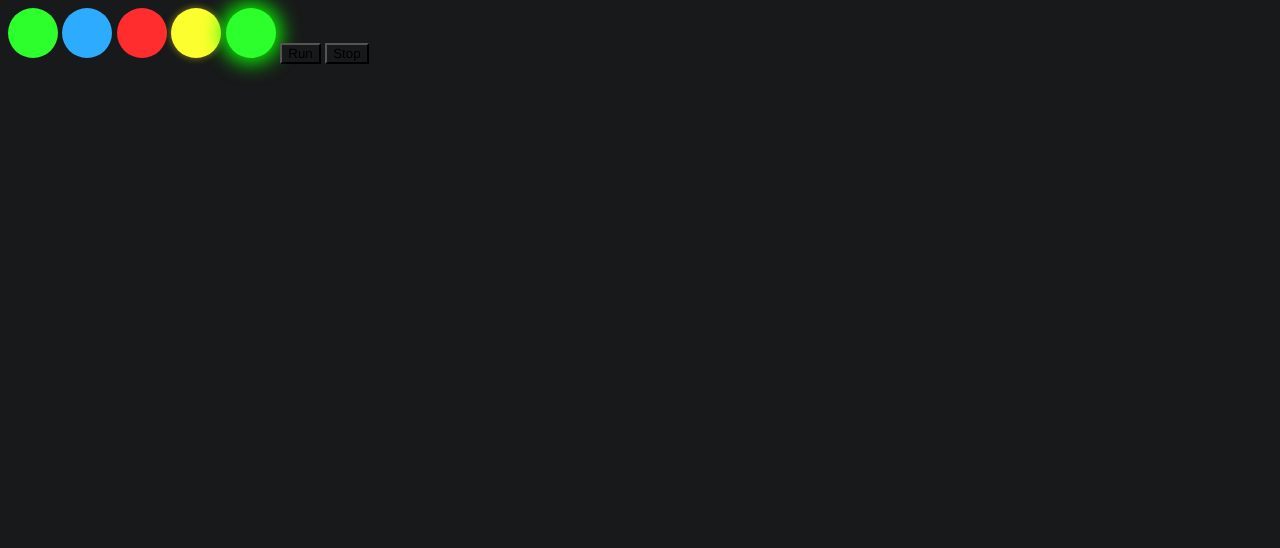
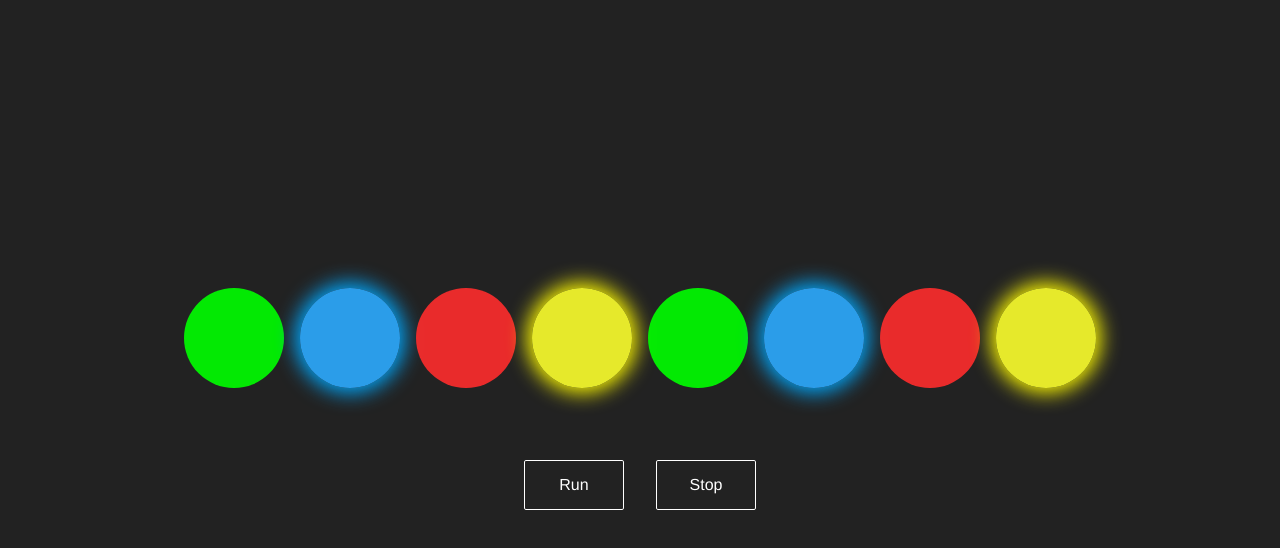
Before and after one commit to Adribasn/ChristmasLightsProject, a plain HTML site: page index.html in a window 1280 px wide. Both pictures are taken after a click on the button "Run". Drawn offline with Linux system fonts and the light colour scheme.

Commit message:
finished project

```diff
--- a/app.js
+++ b/app.js
@@ -1,79 +1,22 @@
 "use strict"
 
-const run = document.querySelector('#run');
-const stop = document.querySelector('#stop');
+const bulbs = document.getElementsByClassName('bulb');
+const run = document.getElementById('run');
+const stop = document.getElementById('stop');
 
-let bulbs = document.getElementsByClassName('bulb');
-
-function dimBulbsDown() {
+const on = function() {
     for (let i = 0; i < bulbs.length; i++) {
-        switch(window.getComputedStyle(bulbs[i],null).getPropertyValue('background-color')) {
-            case 'rgb(45, 255, 45)':
-                bulbs[i].classList.remove('animate-1');
-                break;
-            case 'rgb(255, 45, 45)':
-                bulbs[i].classList.remove('animate-2');
-                break;
-            case 'rgb(252, 255, 45)':
-                bulbs[i].classList.remove('animate-3');
-                break;
-            case 'rgb(45, 171, 255)':
-                bulbs[i].classList.remove('animate-4');
-                break;
-            default:
-                console.log(window.getComputedStyle(bulbs[i],null).getPropertyValue('background-color'));
-        }
+        bulbs[i].removeAttribute('style');
+        bulbs[i].animationPlayState = 'running';
     }
 }
 
-function singleLoopBulbLightUp() {
-    /*
+const off = function() {
     for (let i = 0; i < bulbs.length; i++) {
-        switch(window.getComputedStyle(bulbs[i],null).getPropertyValue('background-color')) {
-            case 'rgb(45, 255, 45)':
-                bulbs[i].classList.add('animate-1');
-                break;
-            case 'rgb(255, 45, 45)':
-                bulbs[i].classList.add('animate-2');
-                break;
-            case 'rgb(252, 255, 45)':
-                bulbs[i].classList.add('animate-3');
-                break;
-            case 'rgb(45, 171, 255)':
-                bulbs[i].classList.add('animate-4');
-                break;
-            default:
-                console.log(window.getComputedStyle(bulbs[i],null).getPropertyValue('background-color'));
-        }
-    }
-    */
-
-    for (let i = 0; i < bulbs.length; i++) {
-        lightBulbsUp(i);
+        bulbs[i].style.animation = 'none';
+        bulbs[i].style.background = '#301934';
     }
 }
 
-function lightBulbsUp(i) {
-    setTimeout(function() {
-        switch(window.getComputedStyle(bulbs[i],null).getPropertyValue('background-color')) {
-            case 'rgb(45, 255, 45)':
-                bulbs[i].classList.add('animate-1');
-                break;
-            case 'rgb(255, 45, 45)':
-                bulbs[i].classList.add('animate-2');
-                break;
-            case 'rgb(252, 255, 45)':
-                bulbs[i].classList.add('animate-3');
-                break;
-            case 'rgb(45, 171, 255)':
-                bulbs[i].classList.add('animate-4');
-                break;
-            default:
-                console.log(window.getComputedStyle(bulbs[i],null).getPropertyValue('background-color'));
-        }
-    }, 500 * i);
-}
-
-
-stop.addEventListener('click', dimBulbsDown);
-run.addEventListener('click', singleLoopBulbLightUp);
+run.addEventListener('click', on);
+stop.addEventListener('click', off);
--- a/index.html
+++ b/index.html
@@ -8,13 +8,20 @@
     <link rel="stylesheet" href="style.css">
 </head>
 <body>
-    <div class = "bulb green" id = "bulb1"></div>
-    <div class = "bulb blue" id = "bulb2"></div>
-    <div class = "bulb red" id = "bulb3"></div>
-    <div class = "bulb yellow" id = "bulb4"></div>
-    <div class = "bulb green" id = "bulb5"></div>
-    <button class = "button" id = "run">Run</button>
-    <button class = "button" id= "stop">Stop</button>
+    <div class="lightstrip">
+        <div class = "bulb green"></div>
+        <div class = "bulb blue"></div>
+        <div class = "bulb red"></div>
+        <div class = "bulb yellow"></div>
+        <div class = "bulb green"></div>
+        <div class = "bulb blue"></div>
+        <div class = "bulb red"></div>
+        <div class = "bulb yellow"></div>
+    </div>
+    <div class="utilities">
+        <button class = "button" id = "run">Run</button>
+        <button class = "button" id= "stop">Stop</button>
+    </div>
     <script src="app.js"></script>
 </body>
 </html>
--- a/style.css
+++ b/style.css
@@ -1,72 +1,94 @@
 * {
-    background-color: #18191A;
+    background-color: #222;
     font-family: Helvetica;
 }
 
 .bulb {
-    height: 50px;
-    width: 50px;
-    display: inline-block;
+    position: relative;
+    background-color: #463f3a;
+    height: 100px;
+    width: 100px;
     border-radius: 50%;
+    display: flex;
+    margin: .5em;
+    transition: 1s all ease;
 }
 
-.bulb.green {
-    background-color: rgb(45, 255, 45);
+.lightstrip {
+    display: flex;
+    justify-content: center;
+    align-items: center;
+    margin-top: 17.5em;
 }
 
-.bulb.red {
-    background-color: rgb(255, 45, 45);
+.button {
+    position: relative;
+    height: 50px;
+    width: 100px;
+    margin: 1em;
+    text-decoration: none;
+    transition: all 0.2s;
+    padding: 0.35em 1.2em;
+    border: 0.1em solid #FFF;
+    box-sizing: border-box;
+    color: #FFF;
+    font-weight: 5000;
+    border-radius: 0.12em;
+    font-size: 1em;
 }
 
-.bulb.yellow {
-    background-color: rgb(252, 255, 45);
+.button:hover {
+    color: #222;
+    background-color: #FFF;
 }
 
-.bulb.blue {
-    background-color: rgb(45, 171, 255);
+.utilities {
+    display: flex;
+    justify-content: center;
+    align-items: center;
+    margin-top: 3em;
+}
+
+.green {
+    background-color: rgb(0, 255, 0, 0.9);
+    animation: glow-1 1s infinite;
+}
+
+.red {
+    background-color: rgba(255, 45, 45, 0.9);
+    animation: glow-2 1s infinite;
+}
+
+.yellow {
+    background-color: rgba(252, 255, 45, 0.9);
+    animation: glow-3 1s infinite;
+}
+
+.blue {
+    background-color: rgb(45, 171, 255, 0.9);
+    animation: glow-4 1s infinite;
 }
 
 @keyframes glow-1 {
     0%,
     100% { box-shadow: none;}
-    50% { box-shadow: 0 0 20px 5px #08ff00}
+    50% { box-shadow: 0 0 20px 5px #08ff00;}
 }
 
 @keyframes glow-2 {
     0%,
     100% { box-shadow: none;}
-    50% { box-shadow: 0 0 20px 5px #ff0000}
+    50% { box-shadow: 0 0 20px 5px #ff0000;}
 }
 
 @keyframes glow-3 {
     0%,
-    100% { box-shadow: none;}
-    50% { box-shadow: 0 0 20px 5px #fffb00}
+    100% { box-shadow: 0 0 20px 5px #fffb00;}
+    50% { box-shadow: none;}
 }
 
 @keyframes glow-4 {
     0%,
-    100% { box-shadow: none;}
-    50% { box-shadow: 0 0 20px 5px #00aaff}
+    100% { box-shadow: 0 0 20px 5px #00aaff;}
+    50% { box-shadow: none;}
 }
-
-
-.bulb.animate-1 {
-    animation-duration: 2s;
-    animation-name: glow-1;
-}
-
-.bulb.animate-2 {
-    animation-duration: 2s;
-    animation-name: glow-2;
-}
-
-.bulb.animate-3 {
-    animation-duration: 2s;
-    animation-name: glow-3;
-}
-
-.bulb.animate-4 {
-    animation-duration: 2s;
-    animation-name: glow-4;
-}
```
